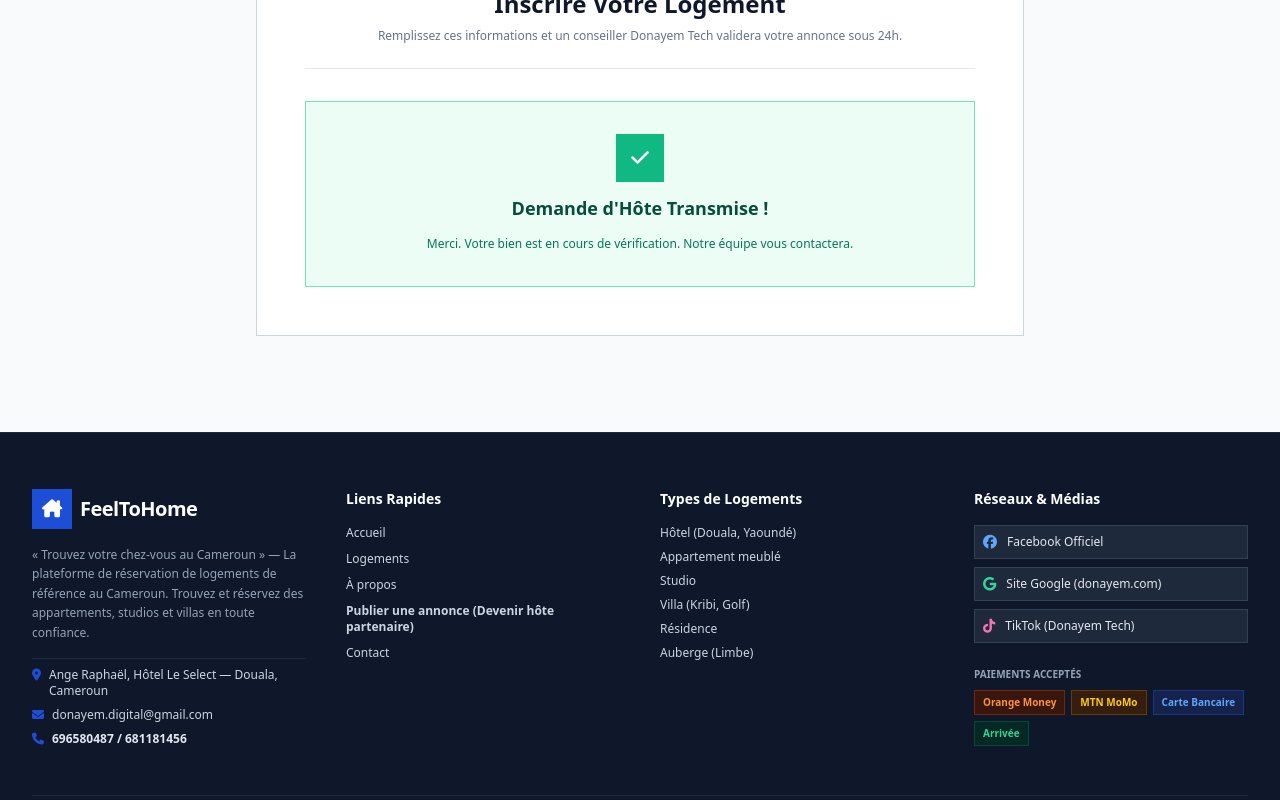
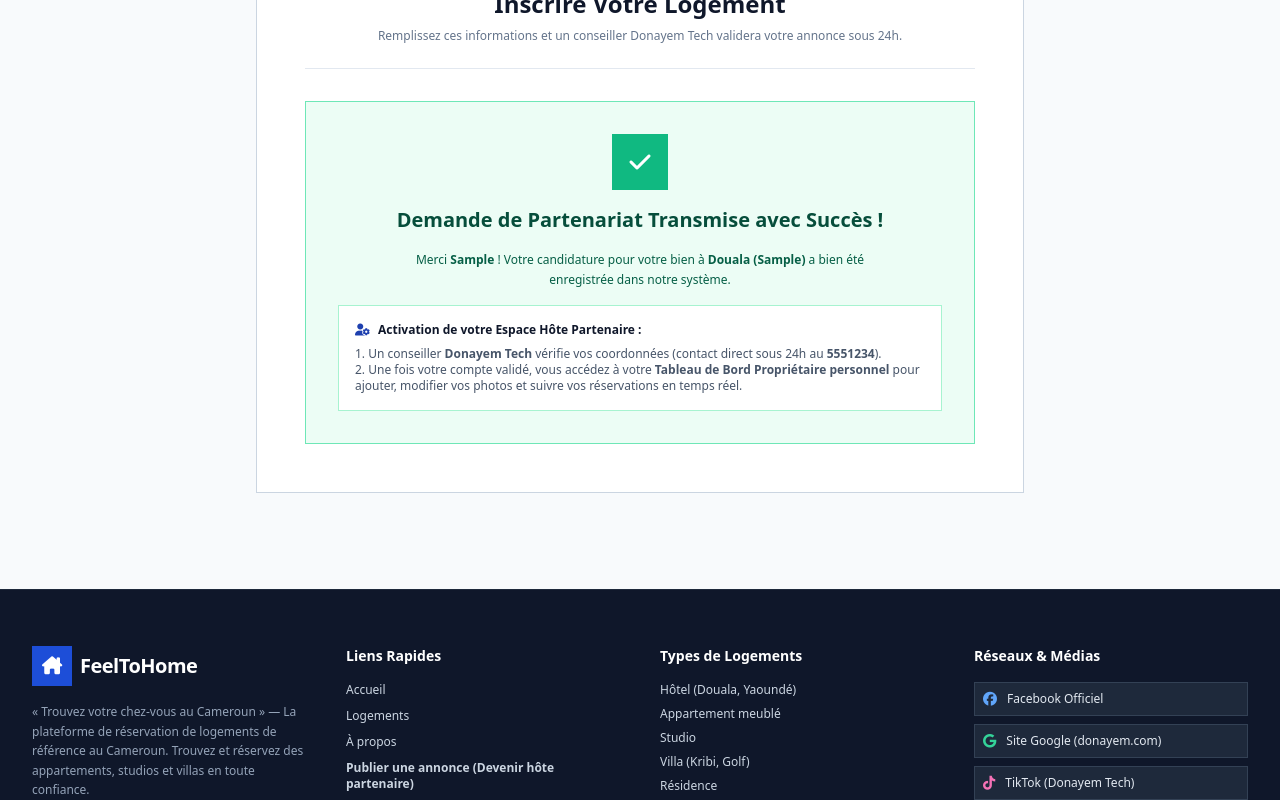
Before and after one commit to Donayemstage/feeltohome, a Next.js app: page /devenir-hote in a window 1280 px wide. Both pictures are taken after typing "Sample", "5551234", "Sample", "5" into the empty fields and a click on the button "Soumettre mon Logement". Shown: the part 1239-2039 px from the top of the page. Built offline with nearby package versions, Linux system fonts and the light colour scheme.

Commit message:
Update host partner application form success message to explain partner dashboard activation

```diff
--- a/app/devenir-hote/page.tsx
+++ b/app/devenir-hote/page.tsx
@@ -161,14 +161,24 @@ export default function DevenirHotePage() {
           </div>
 
           {submitted ? (
-            <div className="p-8 rounded-none bg-emerald-50 border border-emerald-300 text-center space-y-3">
-              <div className="w-12 h-12 bg-emerald-500 text-white rounded-none flex items-center justify-center mx-auto shadow-xs">
-                <i className="fa-solid fa-check text-xl"></i>
+            <div className="p-8 rounded-none bg-emerald-50 border border-emerald-300 text-center space-y-4 shadow-xs">
+              <div className="w-14 h-14 bg-emerald-500 text-white rounded-none flex items-center justify-center mx-auto shadow-xs">
+                <i className="fa-solid fa-check text-2xl"></i>
               </div>
-              <h3 className="text-lg font-bold text-emerald-900">{t.devenirHotePage.successHostTitle}</h3>
-              <p className="text-xs text-emerald-700 leading-relaxed">
-                {t.devenirHotePage.successHostDesc}
+              <h3 className="text-xl font-extrabold text-emerald-900">Demande de Partenariat Transmise avec Succès !</h3>
+              <p className="text-xs text-emerald-800 leading-relaxed max-w-lg mx-auto font-medium">
+                Merci <strong>{hostForm.nom || 'Cher Partenaire'}</strong> ! Votre candidature pour votre bien à <strong>{hostForm.ville} ({hostForm.quartier || 'Quartier'})</strong> a bien été enregistrée dans notre système.
               </p>
+              <div className="bg-white p-4 border border-emerald-200 text-left text-xs text-slate-700 space-y-2">
+                <div className="font-bold text-slate-900 flex items-center gap-2">
+                  <i className="fa-solid fa-user-gear text-brand-600"></i>
+                  <span>Activation de votre Espace Hôte Partenaire :</span>
+                </div>
+                <p className="text-slate-600">
+                  1. Un conseiller <strong>Donayem Tech</strong> vérifie vos coordonnées (contact direct sous 24h au <strong>{hostForm.telephone}</strong>).<br />
+                  2. Une fois votre compte validé, vous accédez à votre <strong>Tableau de Bord Propriétaire personnel</strong> pour ajouter, modifier vos photos et suivre vos réservations en temps réel.
+                </p>
+              </div>
             </div>
           ) : (
             <form onSubmit={handleHostSubmit} className="space-y-5">
```
